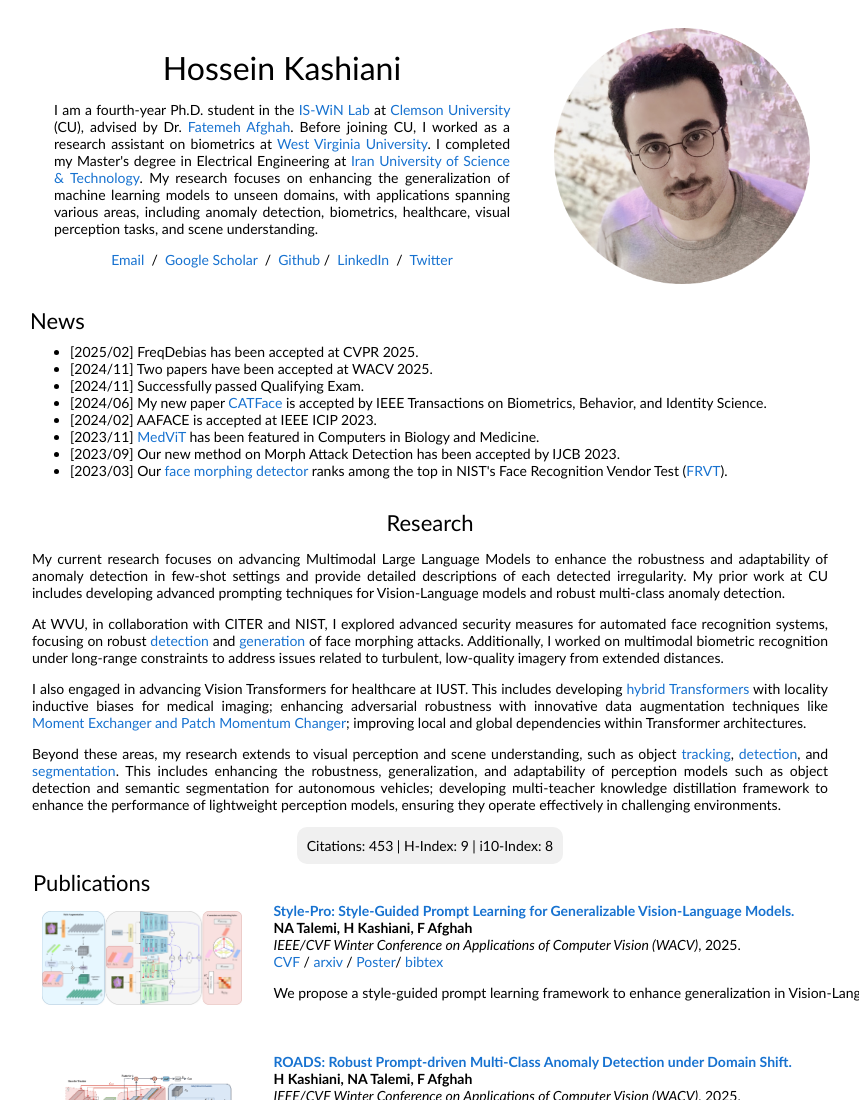
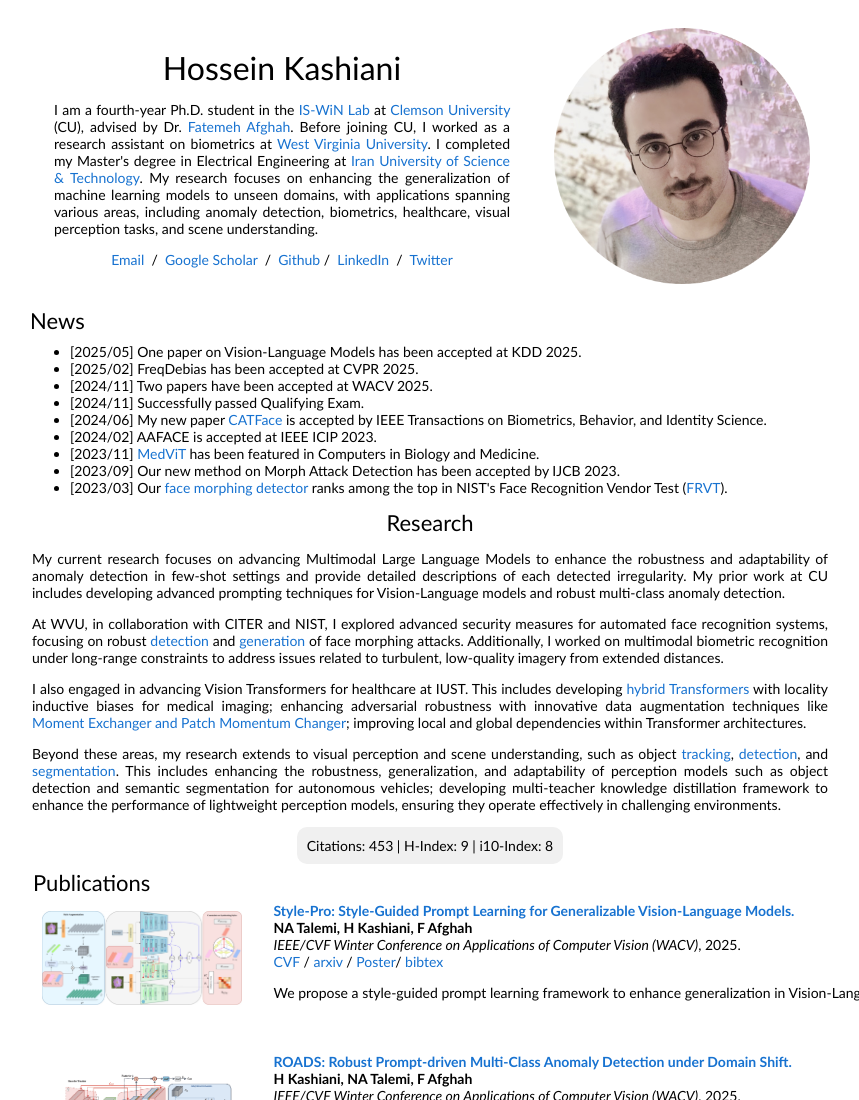
Before and after one commit to kashiani/kashiani.github.io, a plain HTML site: page index.html in a window 1280 px wide. Shown: the top 1100 px of the page, without its empty margins (210-1069 px from the left). Drawn offline with Linux system fonts and the light colour scheme.

Commit message:
Update index.html

```diff
--- a/index.html
+++ b/index.html
@@ -137,6 +137,7 @@
                   <heading>News</heading>
                   <div class="news">
                     <ul style="text-align:justify;height: 150px;">
+			<li class="font">[2025/05] One paper on Vision-Language Models has been accepted at KDD 2025.</li>
 			<li class="font">[2025/02] FreqDebias has been accepted at CVPR 2025. </li>
 			<li class="font">[2024/11] Two papers have been accepted at WACV 2025. </li>
 		      <li class="font">[2024/11] Successfully passed Qualifying Exam. </li>
```
